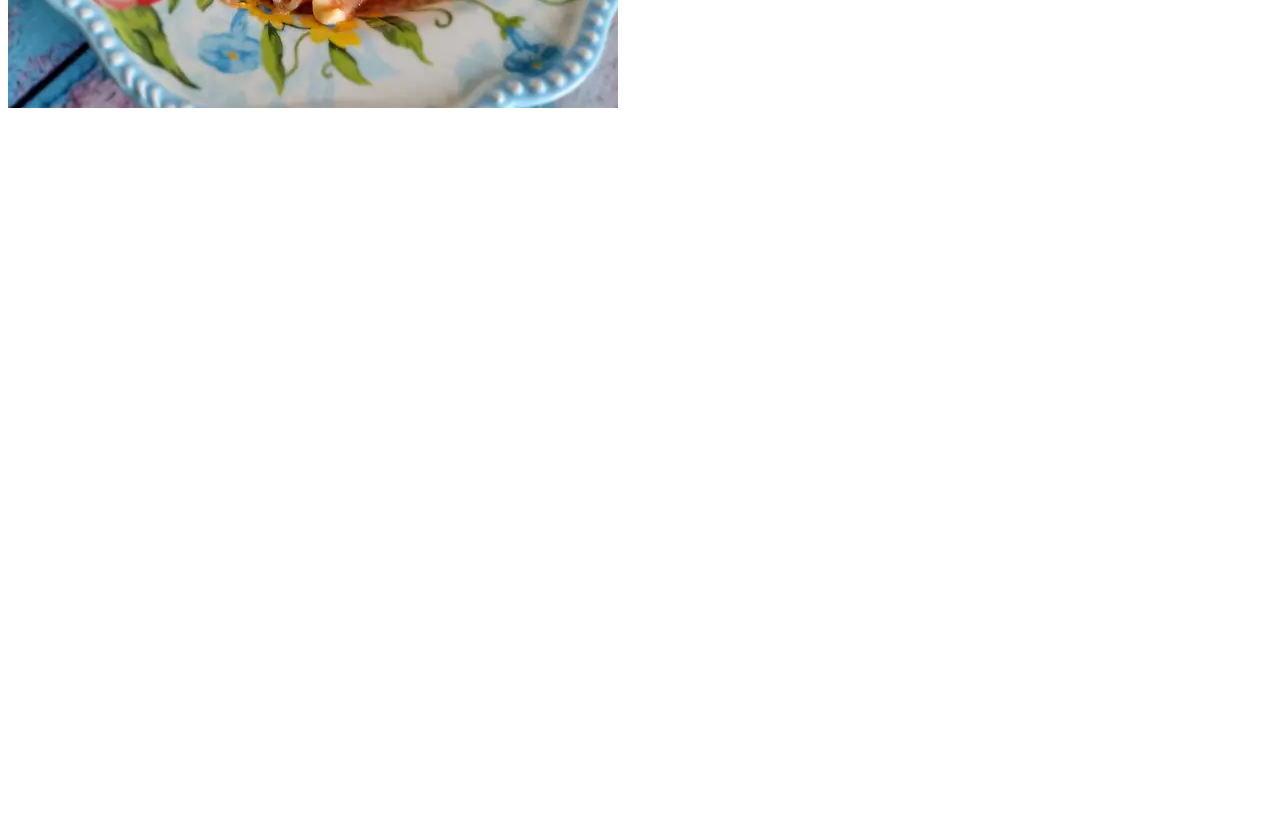
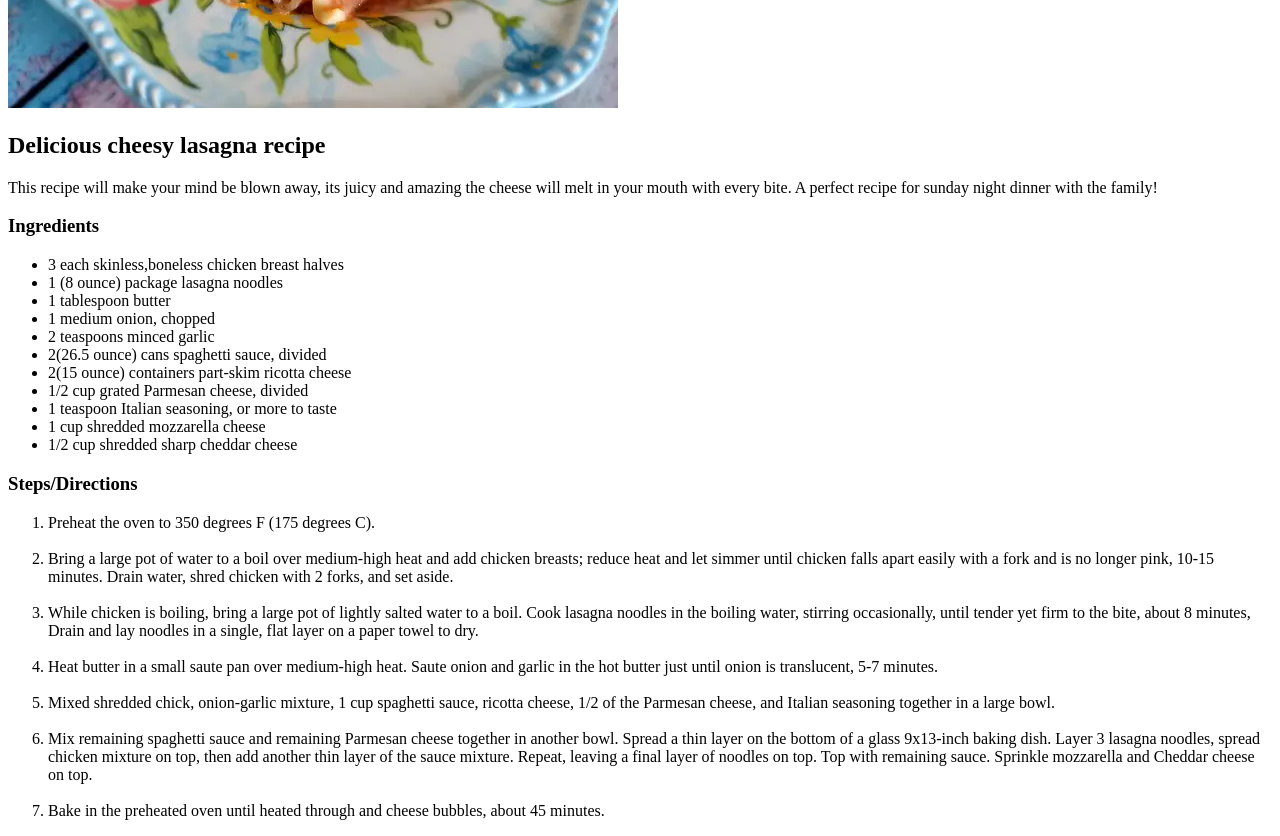
Before and after one commit to DsjChao/odin-recipes, a plain HTML site: page recipes/lasagna.html in a window 1280 px wide. Shown: the part 380-1216 px from the top of the page. Before the commit the page ends 800 px from the top, so only its background shows below. Drawn offline with Linux system fonts and the light colour scheme.

Commit message:
added 1st recipe with ordered and un-ordered lists

```diff
--- a/recipes/lasagna.html
+++ b/recipes/lasagna.html
@@ -8,6 +8,58 @@
 </head>
 <body>
     <h1>Cheesy Chicken Lasagna Recipe</h1>
+
     <img src="../recipe-images/cheesy-lasagna.jpg" alt="Cheesy Lasagna">
+        <h2>Delicious cheesy lasagna recipe</h2>
+            <p>This recipe will make your mind be blown away, its juicy and amazing
+                the cheese will melt in your mouth with every bite. A perfect recipe
+                for sunday night dinner with the family!
+            </p>
+
+        <h3>Ingredients</h3>
+        <ul>
+            <li>3 each skinless,boneless chicken breast halves</li>
+            <li>1 (8 ounce) package lasagna noodles</li>
+            <li>1 tablespoon butter</li>
+            <li>1 medium onion, chopped</li>
+            <li>2 teaspoons minced garlic</li>
+            <li>2(26.5 ounce) cans spaghetti sauce, divided</li>
+            <li>2(15 ounce) containers part-skim ricotta cheese</li>
+            <li>1/2 cup grated Parmesan cheese, divided</li>
+            <li>1 teaspoon Italian seasoning, or more to taste</li>
+            <li>1 cup shredded mozzarella cheese</li>
+            <li>1/2 cup shredded sharp cheddar cheese</li>
+        </ul>
+
+        <h3>Steps/Directions</h3>
+            <ol>
+                <li>Preheat the oven to 350 degrees F (175 degrees C).<br/><br/></li>
+                <li>Bring a large pot of water to a boil over medium-high heat and add chicken
+                    breasts; reduce heat and let simmer until chicken falls apart easily with a fork
+                    and is no longer pink, 10-15 minutes. Drain water, shred chicken with 2 forks,
+                    and set aside.
+                <br/><br/></li>
+                <li>While chicken is boiling, bring a large pot of lightly salted water to a boil.
+                     Cook lasagna noodles in the boiling water, stirring occasionally, until tender yet
+                     firm to the bite, about 8 minutes, Drain and lay noodles in a single, flat layer
+                     on a paper towel to dry.
+                <br/><br/></li>
+                <li>Heat butter in a small saute pan over medium-high heat. Saute onion
+                    and garlic in the hot butter just until onion is translucent, 5-7 minutes.
+                <br/><br/></li>
+                <li>Mixed shredded chick, onion-garlic mixture, 1 cup spaghetti sauce, ricotta
+                    cheese, 1/2 of the Parmesan cheese, and Italian seasoning together in a large bowl.
+                <br/><br/></li>
+                <li>Mix remaining spaghetti sauce and remaining Parmesan cheese together in another bowl.
+                    Spread a thin layer on the bottom of a glass 9x13-inch baking dish. Layer 3 lasagna noodles,
+                    spread chicken mixture on top, then add another thin layer of the sauce mixture. Repeat,
+                    leaving a final layer of noodles on top. Top with remaining sauce. Sprinkle mozzarella
+                    and Cheddar cheese on top.
+                <br/><br/></li>
+                <li>Bake in the preheated oven until heated through and cheese bubbles, about 45 minutes.
+
+                </li>
+
+            </ol>
 </body>
 </html>
```
